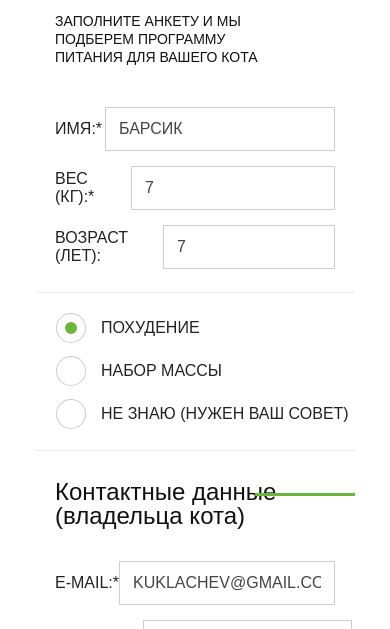
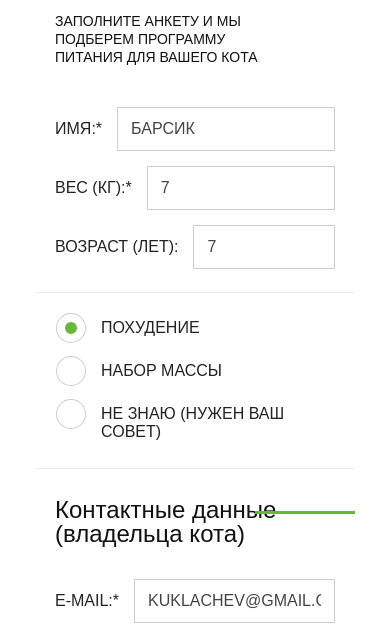
Before and after one commit to Mishasya/146892-cat-energy-16, a website: page source/form.html in a window 390 px wide. Shown: the part 215-844 px from the top of the page. Drawn offline with nearby package versions, Linux system fonts and the light colour scheme; files that its build step writes are made by us from their sources.

Commit message:
form-mobile

```diff
--- a/source/form.html
+++ b/source/form.html
@@ -88,7 +88,7 @@
             <div class="container">
               <legend class="form-profile__legend">Контактные данные (владельца кота)</legend>
 
-              <div class="form-profile__input-inner form-profile__input-inner--test">
+              <div class="form-profile__input-inner">
                 <label class="form-profile__label" for="name">E-mail:*</label>
                 <input class="form-profile__input" id="name" type="text" placeholder="kuklachev@gmail.com">
               </div>
--- a/source/sass/blocks/form-profile.scss
+++ b/source/sass/blocks/form-profile.scss
@@ -32,42 +32,21 @@
 .form-profile__label {
   position: relative;
   display: block;
+  margin-right: 15px;
+  flex-shrink: 0;
   font-size: 16px;
   line-height: 18px;
   color: #222222;
   text-transform: uppercase;
   cursor: pointer;
   user-select: none;
-
-  &--lb-name {
-    width: 37px;
-  }
-
-  &--lb-weight {
-    width: 60px;
-  }
-
-  &--lb-age {
-    width: 94px;
-  }
 }
 
 .form-profile__input {
+  width: 100%;
   padding: 13px;
   border: 1px solid #cdcdcd;
   box-sizing: border-box;
-
-  &--name {
-    width: 230px;
-  }
-
-  &--weight {
-    width: 204px;
-  }
-
-  &--age {
-    width: 172px;
-  }
 
   &::placeholder {
     font-size: 16px;
@@ -121,7 +100,3 @@
     background-color: $green;
   }
 }
-
-.form-profile__input-inner--test .form-profile__input {
-  flex-grow: 1;
-}
```
